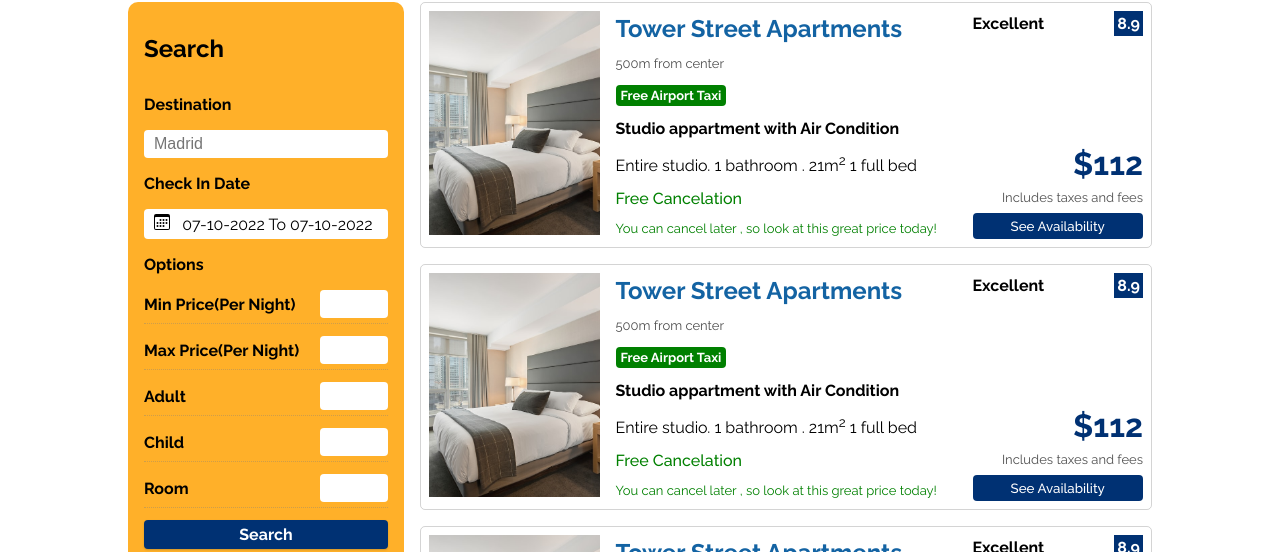
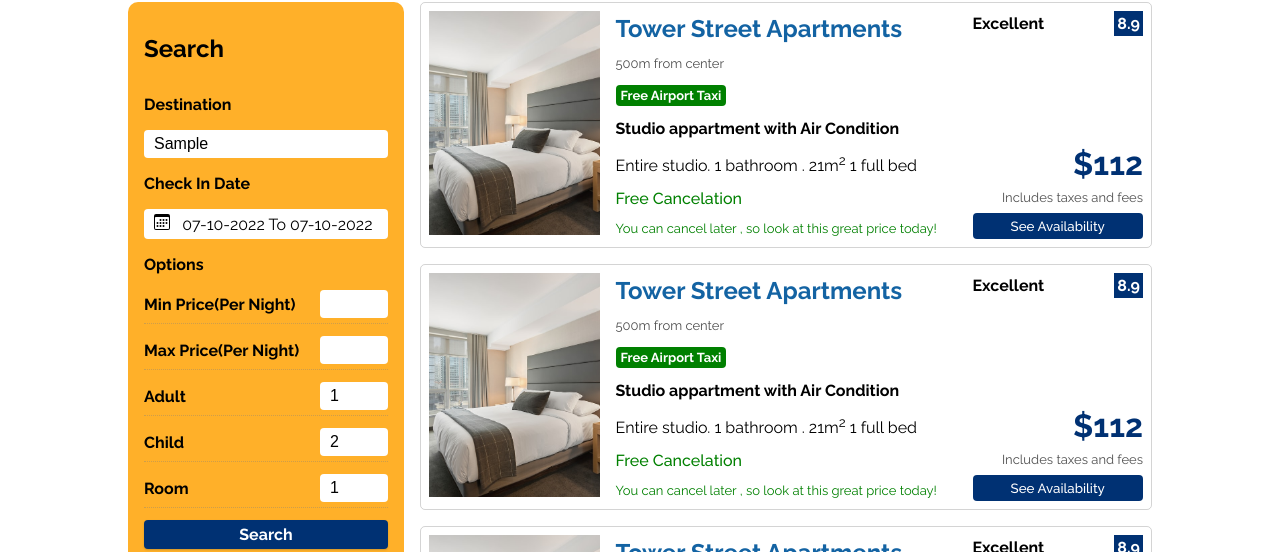
Before and after one commit to Shanto96/booking_api, a React (Create React App) app in the folder client/: page / in a window 1280 px wide. Both pictures are taken after typing "Sample" into the empty fields and a click on the button "Search". Shown: the part 226-778 px from the top of the page. Built offline with nearby package versions, Linux system fonts and the light colour scheme; no server answers.

Commit message:
context to search page

```diff
--- a/client/src/Pages/List/List.jsx
+++ b/client/src/Pages/List/List.jsx
@@ -1,4 +1,4 @@
-import React, { useState } from "react";
+import React, { useContext, useState } from "react";
 import Nav from "../../Components/Nav/Nav";
 import Menu from "../../Components/Menu/Menu";
 import "./list.css";
@@ -9,6 +9,7 @@ import { format } from "date-fns";
 
 import { BsCalendar3 } from "react-icons/bs";
 import SearchItem from "../../Components/SearchItem/SearchItem";
+import { SearchContext } from "../../context/SearchContext";
 
 function List() {
   const [openDate, setOpenDate] = useState(false);
@@ -19,7 +20,7 @@ function List() {
       key: "selection",
     },
   ]);
-
+  const { city, dates, options } = useContext(SearchContext);
   return (
     <>
       <Nav />
@@ -33,7 +34,7 @@ function List() {
           <div className="sidebar">
             <span className="heading s-heading">Search</span>
             <span>Destination</span>
-            <input type="text" placeholder="Madrid" />
+            <input type="text" placeholder="Madrid" value={city} />
             <span>Check In Date</span>
             <div
               className="s-date pointer"
@@ -41,8 +42,8 @@ function List() {
             >
               <BsCalendar3 />
               &nbsp;&nbsp;&nbsp;
-              {`${format(date[0].startDate, "dd-MM-yyyy")} To ${format(
-                date[0].endDate,
+              {`${format(dates[0].startDate, "dd-MM-yyyy")} To ${format(
+                dates[0].endDate,
                 "dd-MM-yyyy"
               )} `}
             </div>
@@ -51,7 +52,7 @@ function List() {
                 editableDateInputs={true}
                 onChange={(item) => setDate([item.selection])}
                 moveRangeOnFirstSelection={false}
-                ranges={date}
+                ranges={dates}
                 className=""
               />
             )}
@@ -67,15 +68,15 @@ function List() {
               </div>
               <div className="option-item">
                 <span>Adult</span>
-                <input type="number" />
+                <input type="number" value={options?.adult} />
               </div>
               <div className="option-item">
                 <span>Child</span>
-                <input type="number" />
+                <input type="number" value={options?.child} />
               </div>
               <div className="option-item">
                 <span>Room</span>
-                <input type="number" />
+                <input type="number" value={options?.room} />
               </div>
               <button className="btn sidebar-btn pointer">Search</button>
             </div>
```
